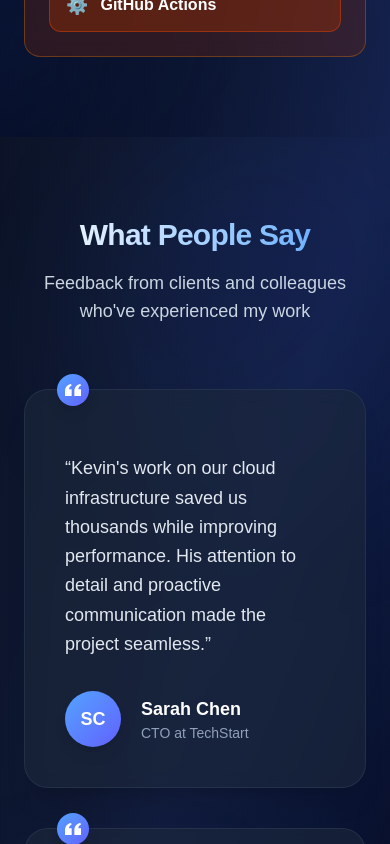
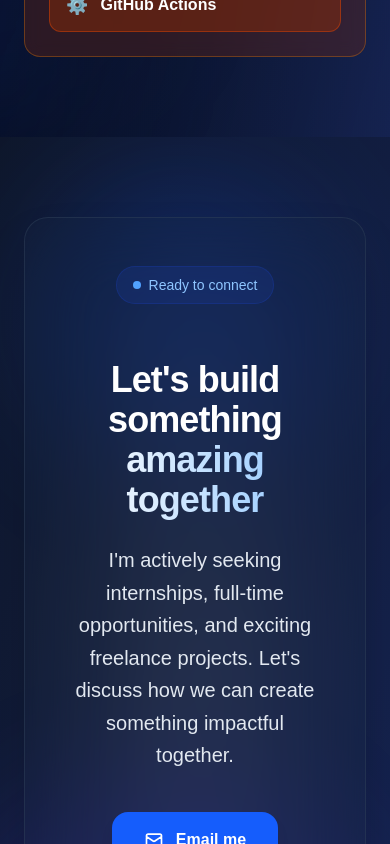
Before and after one commit to KevinIbarra1/personal_portfolio_cs, a Next.js app: page / in a window 390 px wide. Shown: the part 6420-7264 px from the top of the page. Built offline with nearby package versions, Linux system fonts and the light colour scheme.

Commit message:
Remove testimonials section from the homepage

```diff
--- a/src/app/page.js
+++ b/src/app/page.js
@@ -948,74 +948,6 @@ export default function Home() {
         </div>
       </section>
 
-      {/* Testimonials */}
-      <section
-        id="testimonials"
-        className="py-20 lg:py-28 bg-gradient-to-br from-slate-900/40 via-blue-950/30 to-slate-950 scroll-mt-24 relative overflow-hidden"
-      >
-        {/* Background decorative elements */}
-        <div className="absolute top-0 left-1/4 w-96 h-96 bg-gradient-to-br from-blue-900/20 to-transparent rounded-full blur-3xl" />
-        <div className="absolute bottom-0 right-1/4 w-96 h-96 bg-gradient-to-br from-indigo-900/20 to-transparent rounded-full blur-3xl" />
-
-        <div className="mx-auto max-w-7xl px-6 relative">
-          <div className="text-center mb-16 animate-on-scroll">
-            <h2 className="text-3xl lg:text-4xl font-bold tracking-tight bg-gradient-to-r from-white to-blue-400 bg-clip-text text-transparent">
-              What People Say
-            </h2>
-            <p className="mt-4 text-lg text-slate-300 max-w-2xl mx-auto">
-              Feedback from clients and colleagues who&apos;ve experienced my
-              work
-            </p>
-          </div>
-
-          <div className="grid gap-10 md:grid-cols-2">
-            {TESTIMONIALS.map((t, i) => (
-              <div
-                key={i}
-                className="relative bg-slate-800/60 backdrop-blur-sm rounded-3xl p-10 shadow-xl hover:shadow-2xl transition-all duration-500 hover:scale-105 border border-slate-700/50 hover:border-slate-600 animate-on-scroll hover-glow"
-                style={{ animationDelay: `${i * 0.3}s` }}
-              >
-                {/* Decorative quote mark */}
-                <div className="absolute -top-4 left-8">
-                  <div className="w-8 h-8 bg-gradient-to-br from-blue-400 to-indigo-500 rounded-full flex items-center justify-center shadow-lg">
-                    <svg
-                      className="w-4 h-4 text-white"
-                      fill="currentColor"
-                      viewBox="0 0 24 24"
-                      aria-hidden
-                    >
-                      <path d="M14.017 21v-7.391c0-5.704 3.731-9.57 8.983-10.609l.995 2.151c-2.432.917-3.995 3.638-3.995 5.849h4V21h-9.983zM0 21v-7.391c0-5.704 3.748-9.57 9-10.609l.996 2.151c-2.433.917-3.996 3.638-3.996 5.849H9.983V21H0z" />
-                    </svg>
-                  </div>
-                </div>
-
-                <blockquote className="relative mt-6">
-                  <p className="text-slate-200 leading-relaxed text-lg font-medium mb-8">
-                    &ldquo;{t.quote}&rdquo;
-                  </p>
-
-                  <footer className="flex items-center gap-5">
-                    <div className="w-14 h-14 rounded-full bg-gradient-to-br from-blue-400 to-indigo-500 shadow-lg flex items-center justify-center">
-                      <span className="text-white font-bold text-lg">
-                        {t.author
-                          .split(" ")
-                          .map((n) => n[0])
-                          .join("")}
-                      </span>
-                    </div>
-                    <div>
-                      <p className="font-bold text-white text-lg">{t.author}</p>
-                      <p className="text-sm text-slate-400 font-medium">
-                        {t.role}
-                      </p>
-                    </div>
-                  </footer>
-                </blockquote>
-              </div>
-            ))}
-          </div>
-        </div>
-      </section>
 
       {/* Contact CTA */}
       <section
```
